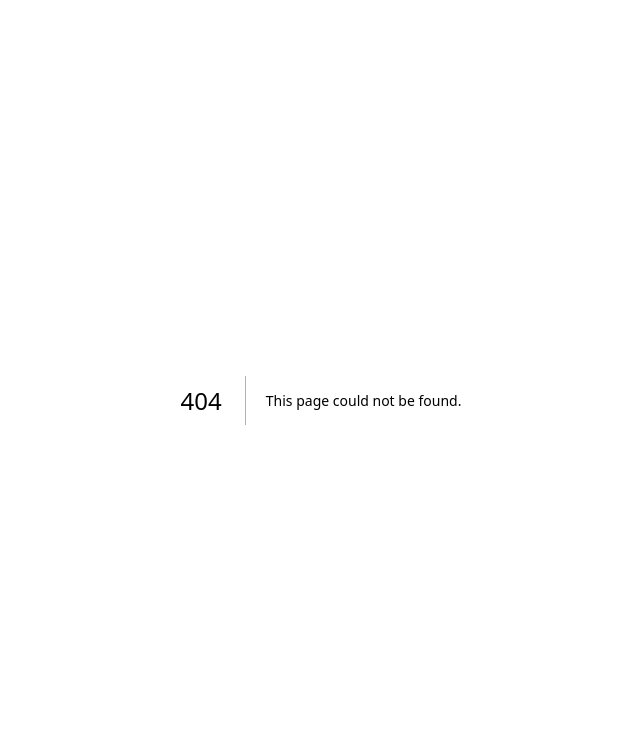
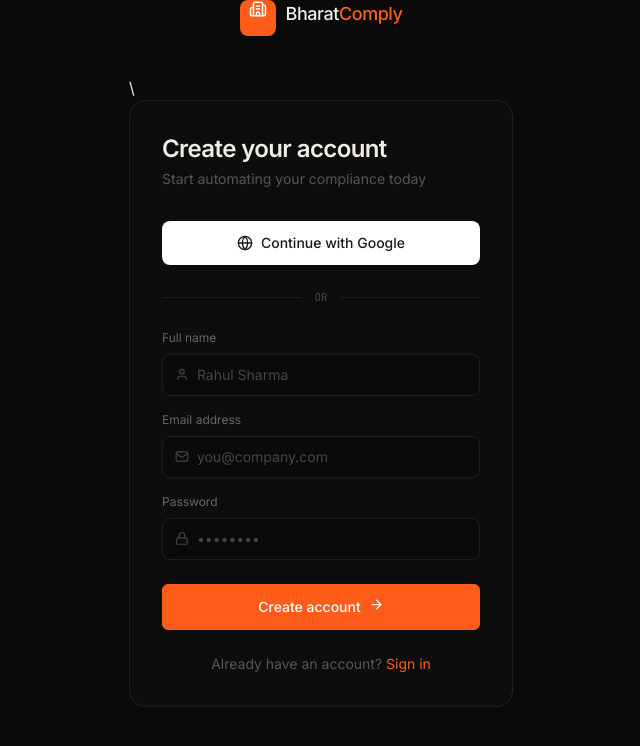
Before and after one commit to yochna/bharat-compliance, a Next.js app: page /register in a window 1280 px wide. Before the commit this address had no page. Shown: the top 746 px of the page, without its empty margins (319-959 px from the left). Built offline with nearby package versions, Linux system fonts and the light colour scheme.

Commit message:
feat: setup NextAuth with Google OAuth provider

```diff
--- a/package.json
+++ b/package.json
@@ -9,13 +9,16 @@
     "lint": "eslint"
   },
   "dependencies": {
+    "@prisma/client": "^7.8.0",
     "@radix-ui/react-dialog": "^1.1.17",
     "@radix-ui/react-dropdown-menu": "^2.1.18",
     "clsx": "^2.1.1",
     "framer-motion": "^12.42.0",
     "lucide-react": "^1.21.0",
     "next": "16.2.9",
+    "next-auth": "^4.24.14",
     "next-themes": "^0.4.6",
+    "prisma": "^7.8.0",
     "react": "19.2.4",
     "react-dom": "19.2.4",
     "tailwind-merge": "^3.6.0"
--- /dev/null
+++ b/src/app/(auth)/layout.tsx
@@ -0,0 +1,30 @@
+
+import { Building2 } from "lucide-react";
+import Link from "next/link";
+import React from "react";
+
+export default function AuthLayout({
+  children,
+}: {
+  children: React.ReactNode;
+}) {
+  return (
+    <main className="min-h-screen bg-[#0A0A0A] text-[#F0EDE6] flex items-centre justify-center px-6 ">
+      <div className="w-full max-w-sm">
+        {/* logo */}
+        <Link
+          href="/"
+          className="flex items-centre justify-center gap-2.5 no-underline mb-10"
+        >
+          <div className="w-9 h-9 rounded-lg bg-[#FF5C1A] flex items-centre justify-center">
+            <Building2 size={18} color="white" />
+          </div>
+          <span className="text-[#F0EDE6] font-medium text-lg tracking-tight">
+            Bharat<span className="text-[#FF5C1A]">Comply</span>
+          </span>
+        </Link>
+        \{children}
+      </div>
+    </main>
+  );
+}
--- /dev/null
+++ b/src/app/(auth)/login/page.tsx
@@ -0,0 +1,69 @@
+
+
+"use client";
+
+import { Mail, Lock, ArrowRight, Globe } from "lucide-react";
+import { Button } from "@/app/components/ui/Button";
+import Link from "next/link";
+
+export default function LoginPge() {
+  return (
+    <div className="bg-[#0D0D0D] border border-[#1E1E1E] rounded-2xl p-8 ">
+      {/* heading */}
+      <h1 className="text-2xl font-semibold text-[#F0EDE6] mb-1 tracking-tight">
+        Welcome Back
+      </h1>
+      <p className="text-sm text-[#555] mb-8">
+        Sign in continue your dashboard
+      </p>
+
+      {/* google sign in */}
+      <button className="w-full flex items-center justify-center gap-2 bg-white text-[#1A1A1A] text-sm font-medium py-3 rounded-lg hover:bg-gray-100 transition-colors mb-6">
+        <Globe size={16} />
+        Continue with Google
+      </button>
+
+      {/* divider */}
+      <div className=" flex items-center gap-3 mb-6">
+        <div className="flex-1 h-px bg-[#1E1E1E]" />
+        <span className="text-[11px] text-[#444] font-mono">OR</span>
+        <div className="flex-1 h-px bg-[#1E1E1E]" />
+      </div>
+
+      {/* email field */}
+      <div className="mb-4">
+        <label className="text-xs text-[#666] mb-2 block">Email address</label>
+        <div className="flex items-center gap-2 bg-[#0A0A0A] border border-[#1E1E1E] rounded-lg px-3 py-2.5 focus-within:border-[#FF5C1A] transition-colors">
+            <Mail size={15} className="text-[#444]"/>
+            <input type="email"
+            placeholder="you@company.com"
+            className="bg-transparent text-sm text-[#F0EDE6] outline-none w-full placeholder:text-[#444]"/>
+        </div>
+      </div>
+
+      {/* password field */}
+      <div className="mb-6">
+        <label className="text-xs text-[#666] mb-2 block">Password</label>
+        <div className="flex items-center gap-2 bg-[#0A0A0A] border border-[#1E1E1E] rounded-lg px-3 pyu-2.5 focus-within:border-[#FF5C1A] transition-colors">
+            <Lock size={15} className="text-[#444]" />
+            <input type="password"
+            placeholder="*******"
+            className="bg-transparent text-sm text-[#F0EDE6] outline-none w-full placeholder:text-[#444]" />
+        </div>
+      </div>
+
+      {/* submit */}
+      <Button variant="primary" size="lg" className="w-full justify-center mb-6">
+        Sign in <ArrowRight size={15}/>
+      </Button>
+
+      {/* footer link */}
+      <p className="text-center text-sm text-[#555]">
+        Don&apos;t have an account?{" "}
+        <Link href="/register" className="text-[#FF5C1A] hover:underline">
+        Sign up
+        </Link>
+      </p>
+    </div>
+  );
+}
--- /dev/null
+++ b/src/app/(auth)/register/page.tsx
@@ -0,0 +1,86 @@
+"use client"
+
+import { Mail, Lock, User, ArrowRight, Globe } from "lucide-react"
+import { Button } from "@/app/components/ui/Button"
+import Link from "next/link"
+
+export default function RegisterPage() {
+  return (
+    <div className="bg-[#0D0D0D] border border-[#1E1E1E] rounded-2xl p-8">
+
+      {/* Heading */}
+      <h1 className="text-2xl font-semibold text-[#F0EDE6] mb-1 tracking-tight">
+        Create your account
+      </h1>
+      <p className="text-sm text-[#555] mb-8">
+        Start automating your compliance today
+      </p>
+
+      {/* Google Sign up */}
+      <button className="w-full flex items-center justify-center gap-2 bg-white text-[#1A1A1A] text-sm font-medium py-3 rounded-lg hover:bg-gray-100 transition-colors mb-6">
+        <Globe size={16} />
+        Continue with Google
+      </button>
+
+      {/* Divider */}
+      <div className="flex items-center gap-3 mb-6">
+        <div className="flex-1 h-px bg-[#1E1E1E]" />
+        <span className="text-[11px] text-[#444] font-mono">OR</span>
+        <div className="flex-1 h-px bg-[#1E1E1E]" />
+      </div>
+
+      {/* Name field */}
+      <div className="mb-4">
+        <label className="text-xs text-[#666] mb-2 block">Full name</label>
+        <div className="flex items-center gap-2 bg-[#0A0A0A] border border-[#1E1E1E] rounded-lg px-3 py-2.5 focus-within:border-[#FF5C1A] transition-colors">
+          <User size={15} className="text-[#444]" />
+          <input
+            type="text"
+            placeholder="Rahul Sharma"
+            className="bg-transparent text-sm text-[#F0EDE6] outline-none w-full placeholder:text-[#444]"
+          />
+        </div>
+      </div>
+
+      {/* Email field */}
+      <div className="mb-4">
+        <label className="text-xs text-[#666] mb-2 block">Email address</label>
+        <div className="flex items-center gap-2 bg-[#0A0A0A] border border-[#1E1E1E] rounded-lg px-3 py-2.5 focus-within:border-[#FF5C1A] transition-colors">
+          <Mail size={15} className="text-[#444]" />
+          <input
+            type="email"
+            placeholder="you@company.com"
+            className="bg-transparent text-sm text-[#F0EDE6] outline-none w-full placeholder:text-[#444]"
+          />
+        </div>
+      </div>
+
+      {/* Password field */}
+      <div className="mb-6">
+        <label className="text-xs text-[#666] mb-2 block">Password</label>
+        <div className="flex items-center gap-2 bg-[#0A0A0A] border border-[#1E1E1E] rounded-lg px-3 py-2.5 focus-within:border-[#FF5C1A] transition-colors">
+          <Lock size={15} className="text-[#444]" />
+          <input
+            type="password"
+            placeholder="••••••••"
+            className="bg-transparent text-sm text-[#F0EDE6] outline-none w-full placeholder:text-[#444]"
+          />
+        </div>
+      </div>
+
+      {/* Submit */}
+      <Button variant="primary" size="lg" className="w-full justify-center mb-6">
+        Create account <ArrowRight size={15} />
+      </Button>
+
+      {/* Footer link */}
+      <p className="text-center text-sm text-[#555]">
+        Already have an account?{" "}
+        <Link href="/login" className="text-[#FF5C1A] hover:underline">
+          Sign in
+        </Link>
+      </p>
+
+    </div>
+  )
+}
--- a/src/app/components/marketing/Navbar.tsx
+++ b/src/app/components/marketing/Navbar.tsx
@@ -39,10 +39,14 @@ export function Navbar() {
 
         {/* Desktop CTA */}
         <div className="hidden md:flex items-center gap-3">
+          <Link href="/login">
           <Button variant="ghost" size="sm">Sign in</Button>
+          </Link>
+          <Link href="/register">
           <Button variant="primary" size="sm">
-            Get started <ArrowRight size={14} />
+            Get Started <ArrowRight size={14}/>
           </Button>
+          </Link>
         </div>
 
         {/* Mobile Hamburger */}
--- a/src/app/page.tsx
+++ b/src/app/page.tsx
@@ -211,7 +211,7 @@ export default function HomePage() {
             <button className="text-xs text-[#FF5C1A] border border-[#FF5C1A] px-2.5 py-1 rounded font-mono hover:bg-[#FF5C1A] hover:text-white transition-colors">
               EN
             </button>
-            <button className="text-xs text-[#444] border border-[#2A2A2A] px-2.5 py-1 rounded font-mono hover:border-[#444] hover:text-[#888] transition-colors">
+            <button className="text-xs text-[#6c6b6b] border border-[#2A2A2A] px-2.5 py-1 rounded font-mono hover:border-[#444] hover:text-[#888] transition-colors">
               हिं
             </button>
           </div>
```
Also changed, not shown: 1 other file (tests, documents, lock files or other folders).
